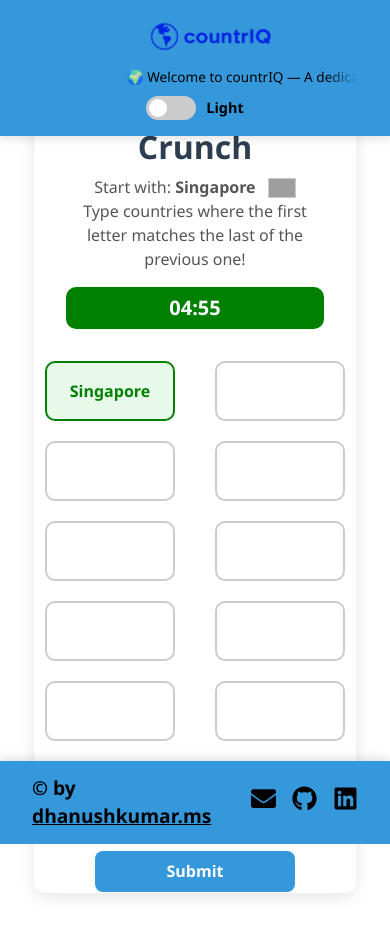
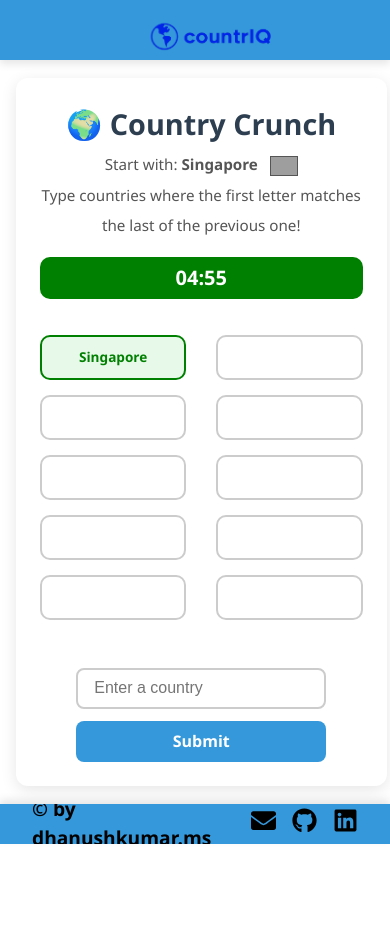
Before and after one commit to dhanushkumarms/countriq, a React (Vite) app: page /country-crunch in a window 390 px wide. After the commit the page ends 844 px from the top, so only its background shows below. Built offline with nearby package versions, Linux system fonts and the light colour scheme; grey boxes are pictures that could not be loaded.

Commit message:
all issues resolved

```diff
--- a/src/styles/CountryCrunch.css
+++ b/src/styles/CountryCrunch.css
@@ -3,6 +3,7 @@ body, html {
   margin: 0;
   padding: 0;
   height: 100%;
+  position: relative;
   background-color: #ffffff;
 }
 
@@ -10,77 +11,112 @@ body.dark-mode, body.dark-mode html {
   background-color: #222;
 }
 
-/* Main wrapper for full-page layout */
+/* Header/Footer placeholders (if needed in layout) */
+header {
+  height: 60px;
+  position: fixed;
+  top: 0;
+  left: 0;
+  right: 0;
+  z-index: 1000;
+  background-color: #fff;
+}
+
+footer {
+  height: 40px;
+  position: fixed;
+  bottom: 0;
+  left: 0;
+  right: 0;
+  z-index: 1000;
+  background-color: #fff;
+}
+
+/* Main wrapper (space between header and footer) */
 .country-crunch-wrapper {
+  position: absolute;
+  top: 60px;
+  bottom: 40px;
+  left: 0;
+  right: 0;
   display: flex;
   justify-content: center;
   align-items: center;
-  height: calc(100vh - 100px); /* Leave space for header and footer */
-  width: 100%;
-  position: relative;
-  padding-top: 80px; /* If header overlaps, adjust padding */
-  box-sizing: border-box;
+  overflow: hidden;
+  padding: 1rem;
   background-color: #ffffff;
+  flex-wrap: wrap;
 }
 
 body.dark-mode .country-crunch-wrapper {
   background-color: #222;
 }
 
-/* Centered container */
+/* CountryCrunch Container */
 .country-crunch-container {
   background: #fff;
-  padding: 2rem;
-  padding-top: 4rem;
-  padding-bottom: 0.1rem;
-  max-width: 750px;
-  width: 90%;
+  padding: 1.5rem;
+  max-width: 900px;       /* Increased width for long texts */
+  width: 95%;
+  max-height: 100%;
+  height: auto;
   border-radius: 12px;
   box-shadow: 0 4px 16px rgba(0, 0, 0, 0.1);
   text-align: center;
   z-index: 1;
   position: relative;
   color: #000;
+  display: flex;
+  flex-direction: column;
+  justify-content: center;
 }
 
 body.dark-mode .country-crunch-container {
-  background: #fff;
+  background: #424242;
   color: #000;
 }
 
+/* Header elements */
 .title {
-  font-size: 2rem;
+  font-size: 1.8rem;
   margin-bottom: 0.25rem;
   color: #2c3e50;
 }
 
 .description {
-  font-size: 1rem;
+  font-size: 0.95rem;
   margin-bottom: 1rem;
+  line-height: 2;
   color: #555;
+}
+
+body.dark-mode .description{
+  color: white;
 }
 
 .flag-icon {
   width: 28px;
   height: 20px;
-  border: 1px solid #ccc;
+  border: 1px solid;
   margin-left: 8px;
   vertical-align: middle;
 }
 
+/* Timer Box */
 .timer-box {
   font-size: 1.25rem;
   font-weight: bold;
   padding: 0.4rem 1rem;
   border-radius: 10px;
   color: white;
-  margin-bottom: 2rem;
+  margin-bottom: 0.2rem;
 }
 
 .timer-box.green { background-color: green; }
 .timer-box.orange { background-color: orange; }
 .timer-box.red { background-color: red; }
 
+/* Main Game Section */
 .cc-main-section {
   display: flex;
   justify-content: center;
@@ -112,7 +148,7 @@ body.dark-mode .country-crunch-container {
   font-size: 1rem;
   border: 2px solid #ccc;
   border-radius: 8px;
-  width: 200px;
+  width: 250px;
 }
 
 .submit-btn {
@@ -130,25 +166,26 @@ body.dark-mode .country-crunch-container {
   background-color: #2980b9;
 }
 
+/* Grid styling */
 .grid-wrapper {
   display: grid;
   grid-template-columns: repeat(2, 1fr);
-  gap: 20px 40px;
-  margin-bottom: 1.5rem;
+  gap: 15px 30px; /* Tighter spacing */
+  margin-bottom: 1rem;
   position: relative;
 }
 
 .grid-box {
   background: white;
   border: 2px solid #ccc;
-  padding: 1rem;
-  height: 60px;
+  padding: 0.8rem;
+  height: 50px; /* Reduced height */
   display: flex;
   align-items: center;
   justify-content: center;
   border-radius: 10px;
   font-weight: bold;
-  font-size: 1rem;
+  font-size: 0.95rem;
   position: relative;
   z-index: 1;
   text-align: center;
@@ -175,28 +212,26 @@ body.dark-mode .country-crunch-container {
   color: #3498db;
 }
 
-.chain-line {
-  height: 2px;
-  background-color: green;
-  position: absolute;
-  z-index: 0;
-  transform: translateY(-50%);
-}
+/* Optional: connection lines if you use them */
 
-.line-0-1, .line-1-3, .line-3-2, .line-2-4,
-.line-4-5, .line-5-7, .line-7-6, .line-6-8, .line-8-9 {
-  width: 40px;
-  left: 50%;
-  top: 50%;
-}
 
-/* Responsive tweaks */
+/* Responsive */
 @media (max-width: 768px) {
   .country-crunch-wrapper {
-    height: auto;
-    min-height: calc(100vh - 10px);
-    padding: 100px 16px 40px;
+    top: 60px;
+    bottom: 40px;
     flex-direction: column;
     align-items: center;
+    padding: 1rem;
+  }
+
+  .country-crunch-container {
+    width: 95vw;
+    max-width: 95vw;
+  }
+
+  .grid-box {
+    font-size: 0.85rem;
+    height: 45px;
   }
 }
```
